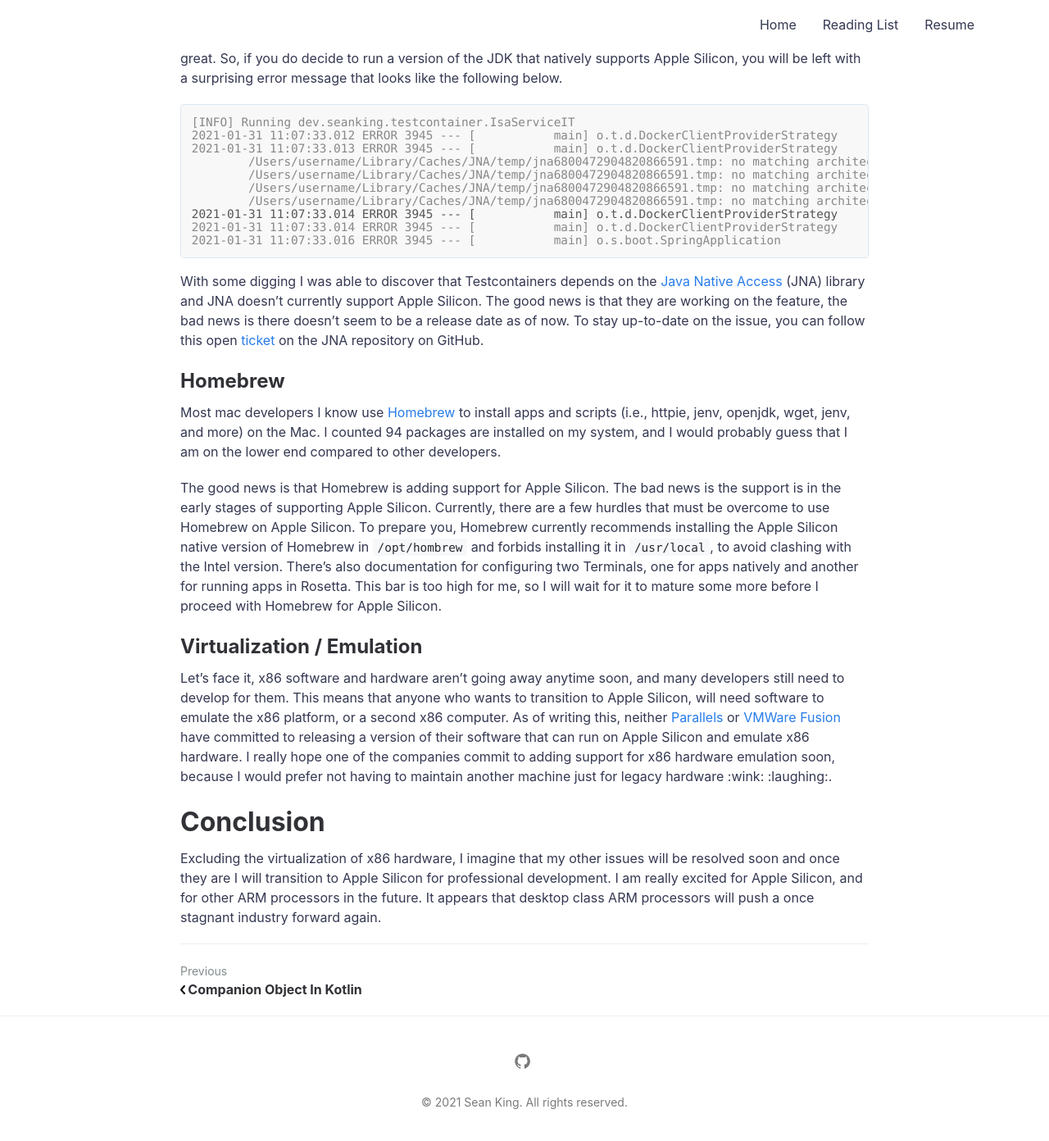
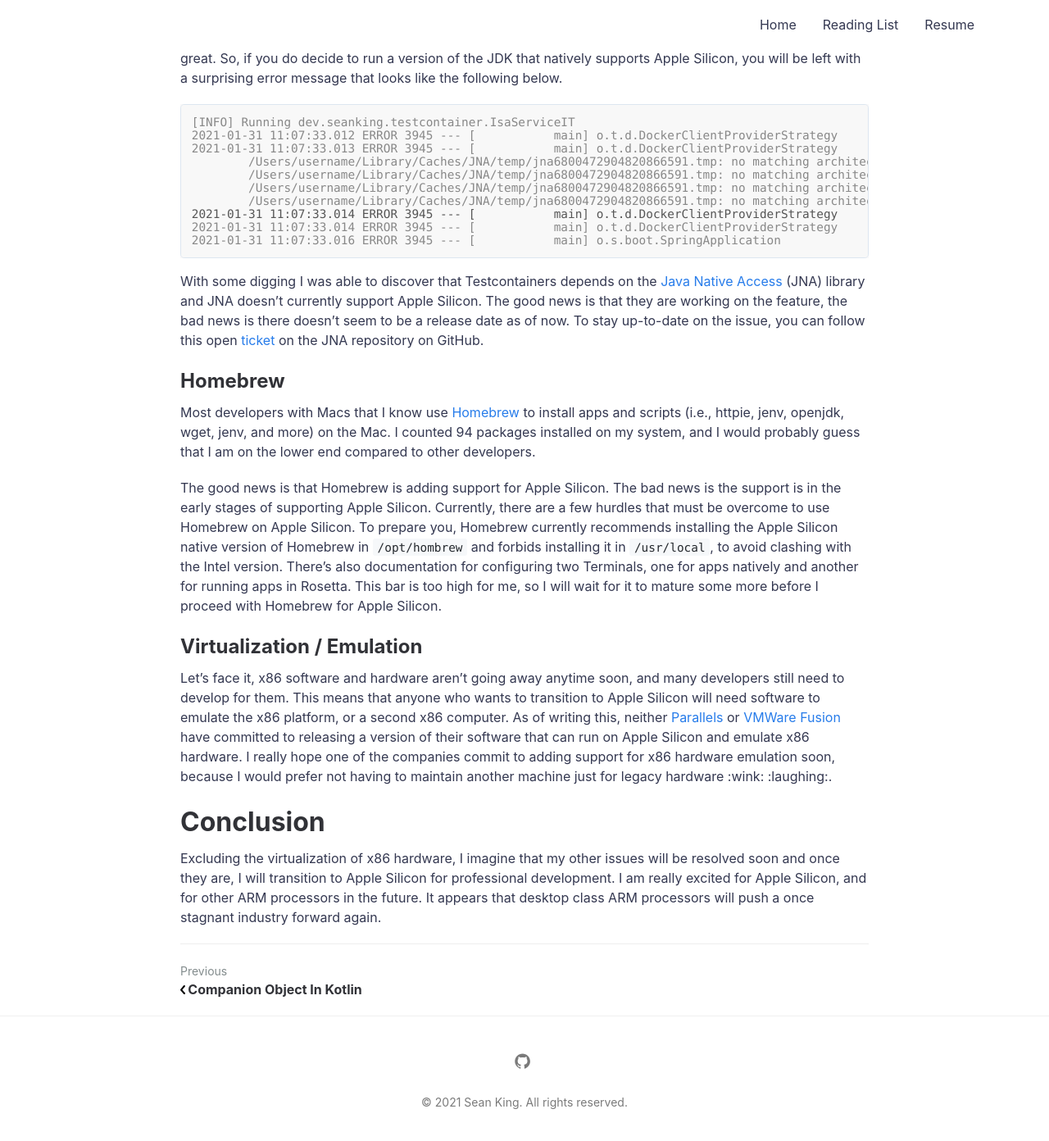
Before and after one commit to seanking/seanking.github.io, a Jekyll site: the page built from _posts/2021-01-31-Apple-Silicon.md, in a window 1280 px wide and 1400 px high, scrolled down 1233 px. Shown: the top 1392 px of the window at 82% size. Built offline with Jekyll 4.4.1, drawn with Linux system fonts in a browser that asks for light colours; our own code applies the rules of GitHub Pages for plain Markdown files.

Commit message:
Fix Typos

```diff
--- a/_posts/2021-01-31-Apple-Silicon.md
+++ b/_posts/2021-01-31-Apple-Silicon.md
@@ -32,14 +32,14 @@
 
 ## Homebrew
 
-Most mac developers I know use [Homebrew](https://brew.sh) to install apps and scripts (i.e., httpie, jenv, openjdk, wget, jenv, and more) on the Mac. I counted 94 packages are installed on my system, and I would probably guess that I am on the lower end compared to other developers.
+Most developers with Macs that I know use [Homebrew](https://brew.sh) to install apps and scripts (i.e., httpie, jenv, openjdk, wget, jenv, and more) on the Mac. I counted 94 packages installed on my system, and I would probably guess that I am on the lower end compared to other developers.
 
 The good news is that Homebrew is adding support for Apple Silicon. The bad news is the support is in the early stages of supporting Apple Silicon. Currently, there are a few hurdles that must be overcome to use Homebrew on Apple Silicon. To prepare you, Homebrew currently recommends installing the Apple Silicon native version of Homebrew in `/opt/hombrew` and forbids installing it in `/usr/local`, to avoid clashing with the Intel version. There's also documentation for configuring two Terminals, one for apps natively and another for running apps in Rosetta. This bar is too high for me, so I will wait for it to mature some more before I proceed with Homebrew for Apple Silicon.
 
 ## Virtualization / Emulation
 
-Let's face it, x86 software and hardware aren't going away anytime soon, and many developers still need to develop for them. This means that anyone who wants to transition to Apple Silicon, will need software to emulate the x86 platform, or a second x86 computer. As of writing this, neither [Parallels](https://www.parallels.com) or [VMWare Fusion](https://www.vmware.com/products/fusion.html) have committed to releasing a version of their software that can run on Apple Silicon and emulate x86 hardware. I really hope one of the companies commit to adding support for x86 hardware emulation soon, because I would prefer not having to maintain another machine just for legacy hardware :wink: :laughing:.
+Let's face it, x86 software and hardware aren't going away anytime soon, and many developers still need to develop for them. This means that anyone who wants to transition to Apple Silicon will need software to emulate the x86 platform, or a second x86 computer. As of writing this, neither [Parallels](https://www.parallels.com) or [VMWare Fusion](https://www.vmware.com/products/fusion.html) have committed to releasing a version of their software that can run on Apple Silicon and emulate x86 hardware. I really hope one of the companies commit to adding support for x86 hardware emulation soon, because I would prefer not having to maintain another machine just for legacy hardware :wink: :laughing:.
 
 # Conclusion
 
-Excluding the virtualization of x86 hardware, I imagine that my other issues will be resolved soon and once they are I will transition to Apple Silicon for professional development. I am really excited for Apple Silicon, and for other ARM processors in the future. It appears that desktop class ARM processors will push a once stagnant industry forward again.
+Excluding the virtualization of x86 hardware, I imagine that my other issues will be resolved soon and once they are, I will transition to Apple Silicon for professional development. I am really excited for Apple Silicon, and for other ARM processors in the future. It appears that desktop class ARM processors will push a once stagnant industry forward again.
```
